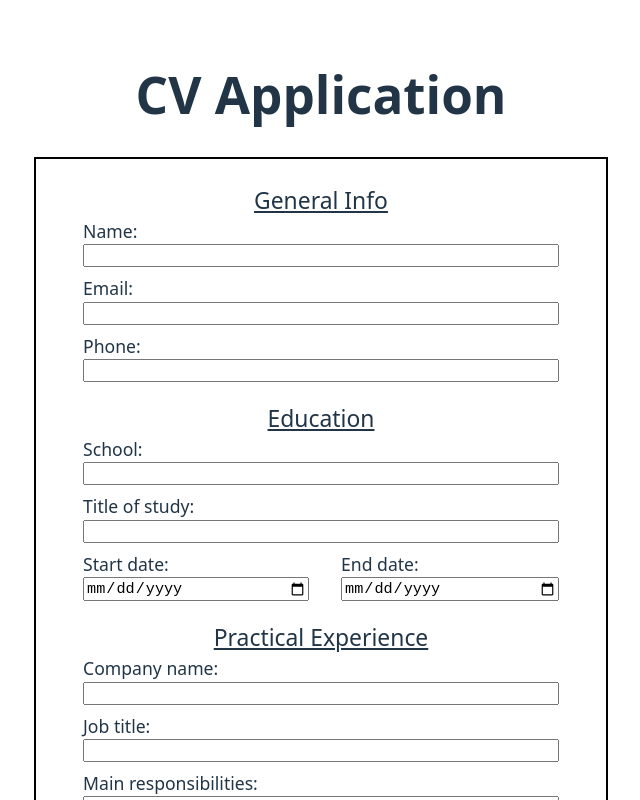
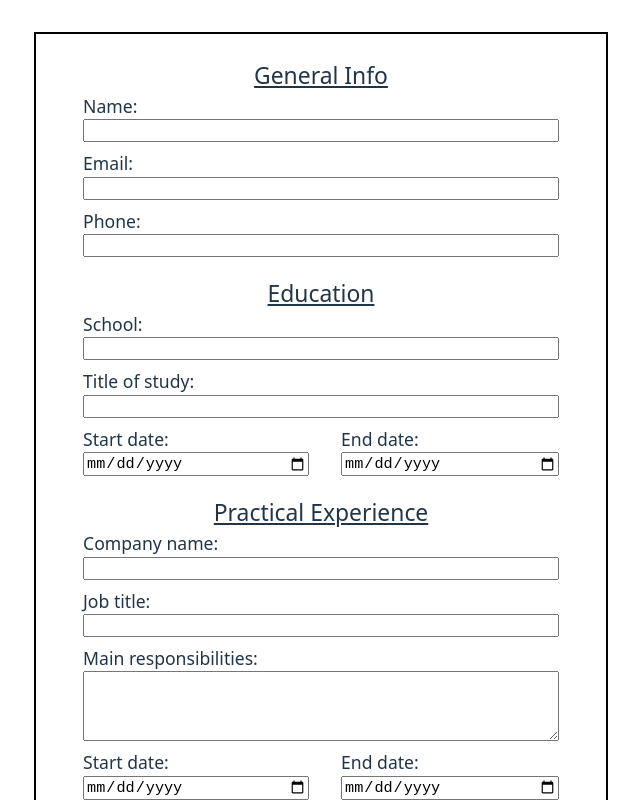
Before and after one commit to crL96/odin-cv, a React (Vite) app: page / in a window 1280 px wide. Shown: the top 800 px of the page, without its empty margins (319-959 px from the left). Built offline with nearby package versions, Linux system fonts and the light colour scheme.

Commit message:
Remove h1 header

```diff
--- a/src/App.jsx
+++ b/src/App.jsx
@@ -24,7 +24,6 @@ export default function App() {
 
   return (
         <>
-            <h1>CV Application</h1>
             <form action="" method="post" id="cvForm" onSubmit={handleSubmit} hidden={hiddenStatus}>
                 <GeneralInfo />
                 <Education />
```
